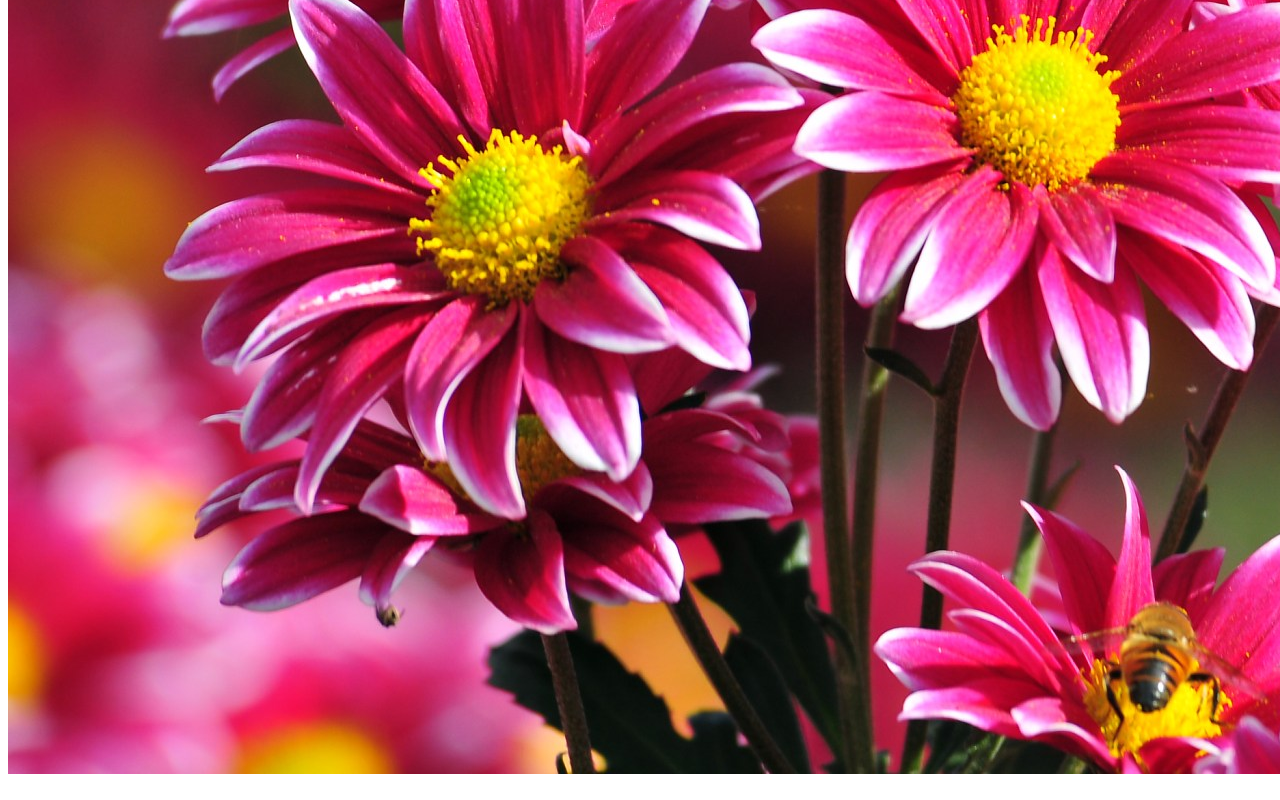
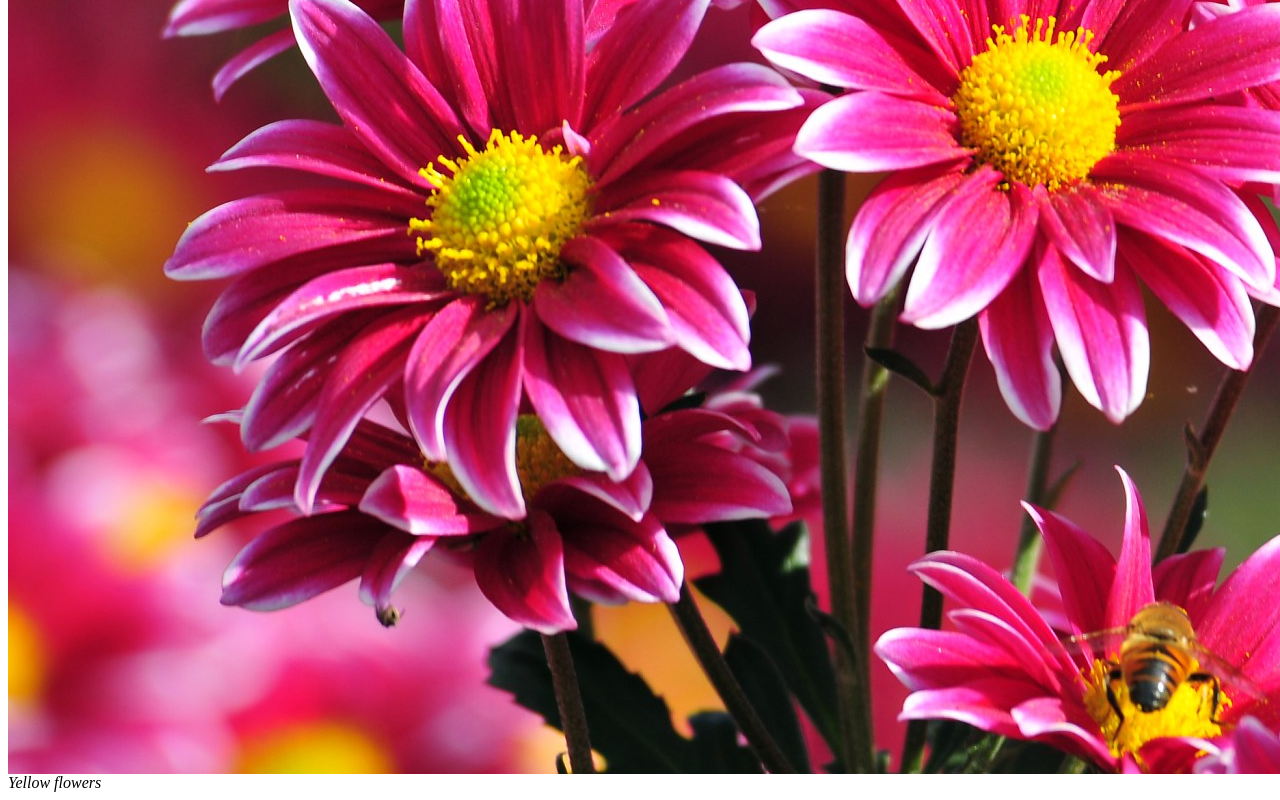
Before and after one commit to joyogunbambo/joyogunbambo.github.io, a plain HTML site: page index.html in a window 1280 px wide. Shown: the part 559-1359 px from the top of the page. Drawn offline with Linux system fonts and the light colour scheme.

Commit message:
Update index.html

```diff
--- a/index.html
+++ b/index.html
@@ -2,3 +2,4 @@
 <p> paragraph</p>
 <h5>Flowers</h5>
 <img src= "flowers-4.jpg"/>
+<em>Yellow flowers</em>
```
